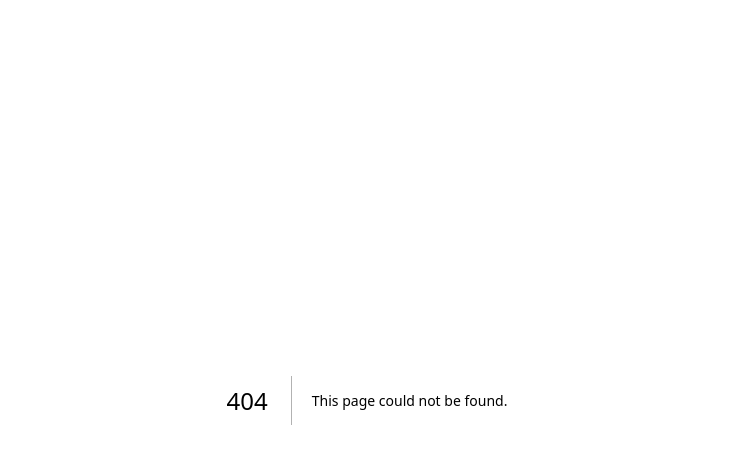
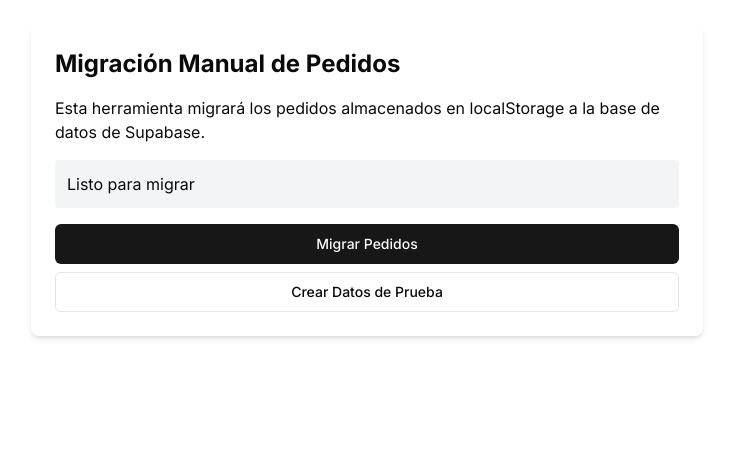
Before and after one commit to coolhunter28-max/production-tracker-supabase, a Next.js app: page /migrate-manual in a window 1280 px wide. Before the commit this address had no page. Shown: the top 464 px of the page, without its empty margins (273-1006 px from the left). Built offline with nearby package versions, Linux system fonts and the light colour scheme; no server answers.

Commit message:
Complete Supabase integration and data migration

```diff
--- /dev/null
+++ b/src/app/migrate-manual/page.tsx
@@ -0,0 +1,116 @@
+'use client'
+
+import { useState } from 'react'
+import { supabase } from '@/lib/supabase'
+import { Button } from '@/components/ui/button'
+
+export default function MigrateManualPage() {
+  const [status, setStatus] = useState('Listo para migrar')
+
+  const handleMigrate = async () => {
+    try {
+      setStatus('Migrando...')
+
+      // Obtener datos de localStorage
+      const localPedidos = JSON.parse(localStorage.getItem('integratedPedidos') || '[]')
+
+      if (localPedidos.length === 0) {
+        setStatus('No hay pedidos para migrar')
+        return
+      }
+
+      // Transformar datos para Supabase
+      const pedidosToInsert = localPedidos.map(p => ({
+        cliente: p.cliente || '',
+        estilo: p.estilo || '',
+        last: p.last || '',
+        outsole: p.outsole || '',
+        cantidad: p.cantidad || 0,
+        fecha_entrega: p.fechaEntrega || new Date().toISOString().split('T')[0],
+        estado: p.estado || 'pendiente',
+        prioridad: p.prioridad || 'media',
+        notas: p.notas || '',
+        created_at: new Date().toISOString(),
+        updated_at: new Date().toISOString()
+      }))
+
+      // Insertar en Supabase
+      const { data, error } = await supabase
+        .from('pedidos')
+        .insert(pedidosToInsert)
+
+      if (error) {
+        throw error
+      }
+
+      setStatus(`Migración completada. ${localPedidos.length} pedidos migrados.`)
+    } catch (error: any) {
+      setStatus(`Error: ${error.message}`)
+    }
+  }
+
+  const handleCreateTestData = () => {
+    const pedidosPrueba = [
+      {
+        id: 'PED-001',
+        cliente: 'BSG_Arigato Marathon',
+        estilo: 'MOD 1',
+        last: 'DK124-1075',
+        outsole: 'DIC-8941',
+        cantidad: 1000,
+        fechaEntrega: '2024-06-15',
+        estado: 'pendiente',
+        prioridad: 'alta',
+        notas: 'Importado desde Excel'
+      },
+      {
+        id: 'PED-002',
+        cliente: 'BSG_Balmain',
+        estilo: 'MOD 2',
+        last: 'DK125-1076',
+        outsole: 'DIC-8942',
+        cantidad: 750,
+        fechaEntrega: '2024-06-20',
+        estado: 'en_produccion',
+        prioridad: 'media',
+        notas: 'Otro pedido de prueba'
+      }
+    ]
+
+    localStorage.setItem('integratedPedidos', JSON.stringify(pedidosPrueba))
+    setStatus('Datos de prueba creados. Ahora puedes migrarlos.')
+  }
+
+  return (
+    <div className="container mx-auto py-6">
+      <div className="max-w-2xl mx-auto p-6 bg-white rounded-lg shadow-md">
+        <h1 className="text-2xl font-bold mb-4">Migración Manual de Pedidos</h1>
+        <p className="mb-4">
+          Esta herramienta migrará los pedidos almacenados en localStorage
+          a la base de datos de Supabase.
+        </p>
+
+        <div className="mb-4 p-3 bg-gray-100 rounded">
+          {status}
+        </div>
+
+        <div className="flex flex-col gap-2">
+          <Button
+            onClick={handleMigrate}
+            className="w-full"
+          >
+            Migrar Pedidos
+          </Button>
+
+          <Button
+            variant="outline"
+            onClick={handleCreateTestData}
+            className="w-full"
+          >
+            Crear Datos de Prueba
+          </Button>
+        </div>
+      </div>
+    </div>
+  )
+}
--- /dev/null
+++ b/src/app/migrate/page.tsx
@@ -0,0 +1,102 @@
+'use client'
+
+import { useState } from 'react'
+import { supabase } from '@/lib/supabase'
+import { Button } from '@/components/ui/button'
+import { Card, CardContent, CardDescription, CardHeader, CardTitle } from '@/components/ui/card'
+import { Alert, AlertDescription } from '@/components/ui/alert'
+
+export default function MigratePage() {
+  const [migrating, setMigrating] = useState(false)
+  const [result, setResult] = useState<{
+    success: boolean
+    message: string
+  } | null>(null)
+
+  const handleMigrate = async () => {
+    setMigrating(true)
+    setResult(null)
+
+    try {
+      // Migrar pedidos
+      const localPedidos = JSON.parse(localStorage.getItem('integratedPedidos') || '[]')
+
+      if (localPedidos.length > 0) {
+        const { error } = await supabase
+          .from('pedidos')
+          .insert(localPedidos.map(p => ({
+            ...p,
+            fecha_entrega: p.fechaEntrega,
+            created_at: new Date().toISOString(),
+            updated_at: new Date().toISOString()
+          })))
+
+        if (error) throw error
+        console.log(`${localPedidos.length} pedidos migrados exitosamente`)
+      }
+
+      // Migrar historial de importaciones
+      const importHistory = JSON.parse(localStorage.getItem('importHistory') || '[]')
+
+      if (importHistory.length > 0) {
+        const { error } = await supabase
+          .from('importaciones')
+          .insert(importHistory.map(imp => ({
+            nombre_archivo: imp.fileName,
+            fecha_importacion: imp.timestamp,
+            cantidad_registros: imp.recordCount,
+            estado: 'completado',
+            datos: imp.data
+          })))
+
+        if (error) throw error
+        console.log(`${importHistory.length} importaciones migradas exitosamente`)
+      }
+
+      setResult({
+        success: true,
+        message: 'Migración completada exitosamente'
+      })
+    } catch (error: any) {
+      setResult({
+        success: false,
+        message: `Error en la migración: ${error.message}`
+      })
+    } finally {
+      setMigrating(false)
+    }
+  }
+
+  return (
+    <div className="container mx-auto py-6">
+      <Card className="max-w-2xl mx-auto">
+        <CardHeader>
+          <CardTitle>Migración de Datos</CardTitle>
+          <CardDescription>
+            Migrar datos existentes de localStorage a Supabase
+          </CardDescription>
+        </CardHeader>
+        <CardContent className="space-y-4">
+          <p>
+            Esta herramienta migrará los pedidos y el historial de importaciones
+            almacenados en localStorage a la base de datos de Supabase.
+          </p>
+
+          {result && (
+            <Alert className={result.success ? "border-green-500" : "border-red-500"}>
+              <AlertDescription>{result.message}</AlertDescription>
+            </Alert>
+          )}
+
+          <Button
+            onClick={handleMigrate}
+            disabled={migrating}
+            className="w-full"
+          >
+            {migrating ? 'Migrando datos...' : 'Iniciar Migración'}
+          </Button>
+        </CardContent>
+      </Card>
+    </div>
+  )
+}
```
